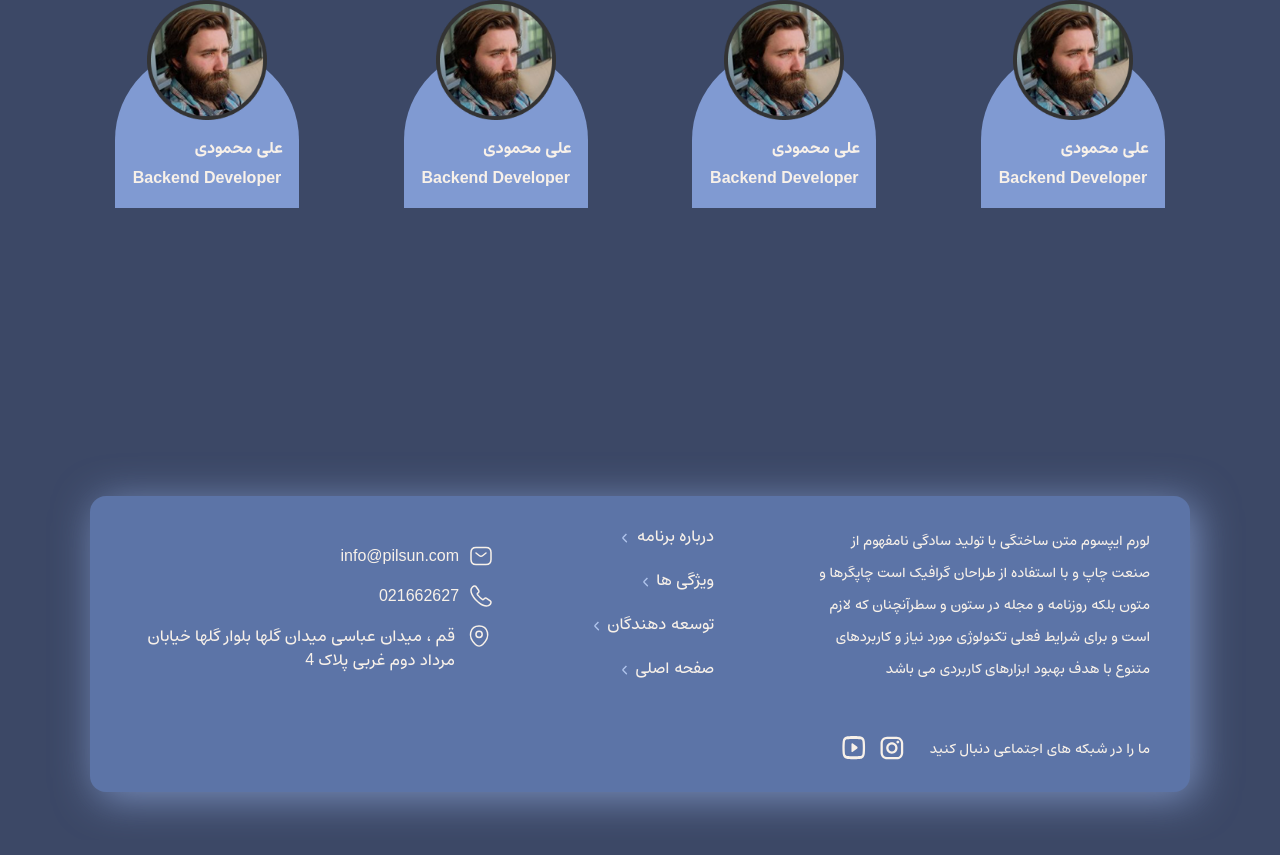
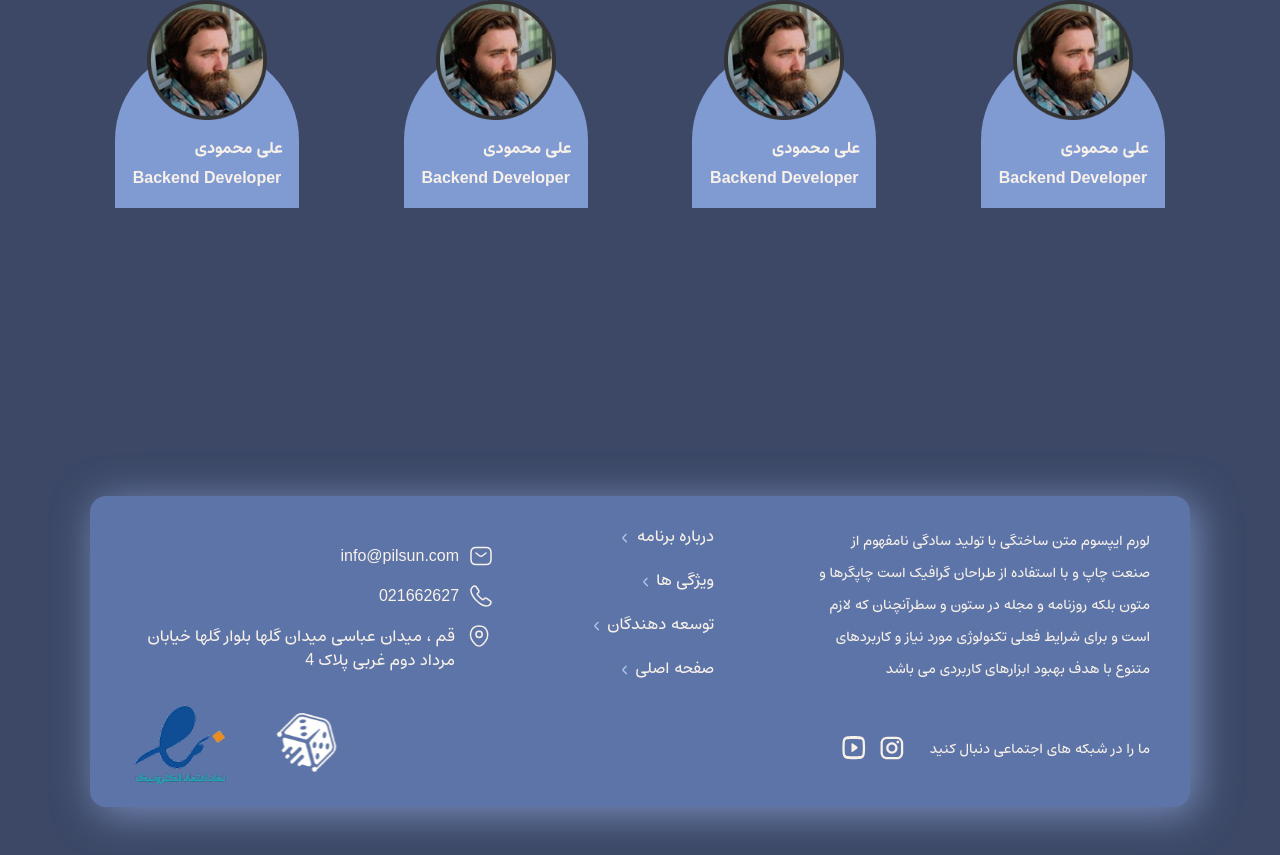
Before and after one commit to buordino/landing, a Next.js app: page / in a window 1280 px wide. Shown: the part 3215-4070 px from the top of the page. Built offline with nearby package versions, Linux system fonts and the light colour scheme.

Commit message:
feat(footer): add footer left bottom images

```diff
--- a/src/components/Footer.tsx
+++ b/src/components/Footer.tsx
@@ -5,11 +5,13 @@ import ArrowLeft from "./ui/icons/ArrowLeft";
 import SMSIcon from "./ui/icons/SMSIcon";
 import CallIcon from "./ui/icons/CallIcon";
 import LocationIcon from "./ui/icons/LocationIcon";
+import Logo from "./ui/Logo";
+import Image from "next/image";
 
 const Footer = () => {
   return (
     <footer className="block max-w-[1250px] mx-auto mt-72 px-4 lg:px-[75px] mb-12">
-      <div className="w-full bg-secondary rounded-2xl py-7 px-10 shadow-5xl flex flex-row items-start">
+      <div className="w-full bg-secondary rounded-2xl pt-7 pb-4 px-10 shadow-5xl flex flex-row items-start">
         <div>
           <p className="font-medium text-sm leading-8 w-[340px]">
             لورم ایپسوم متن ساختگی با تولید سادگی نامفهوم از صنعت چاپ و با
@@ -83,6 +85,12 @@ const Footer = () => {
               </div>
             </li>
           </ul>
+          <div className="mt-6 flex items-start justify-end">
+            <div className="flex flex-row items-center gap-7">
+              <Logo />
+              <Image src={"/images/nemad.png"} alt="nemad.png" width={100} height={80} quality={70} />
+            </div>
+          </div>
         </div>
       </div>
     </footer>
```
